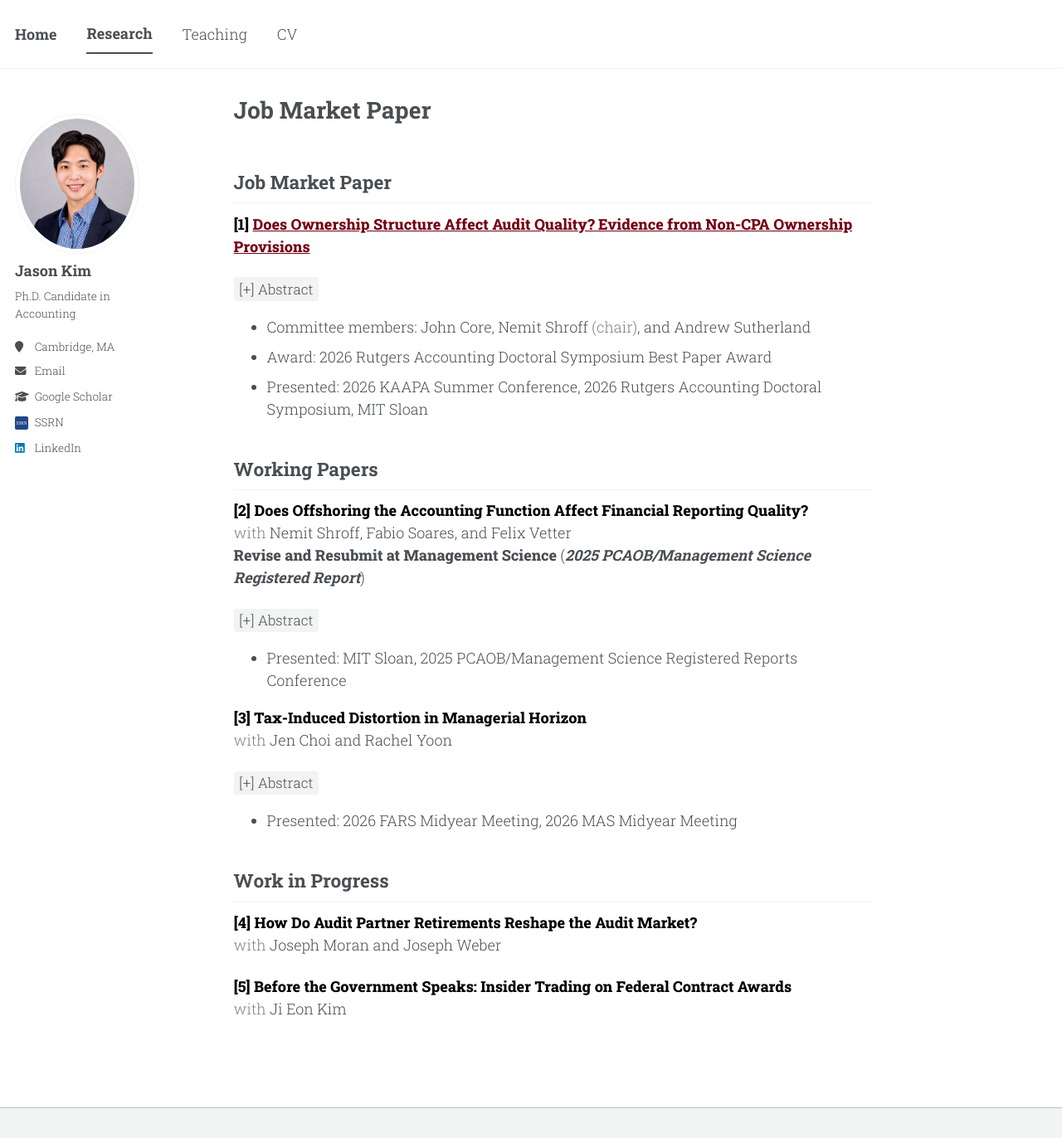
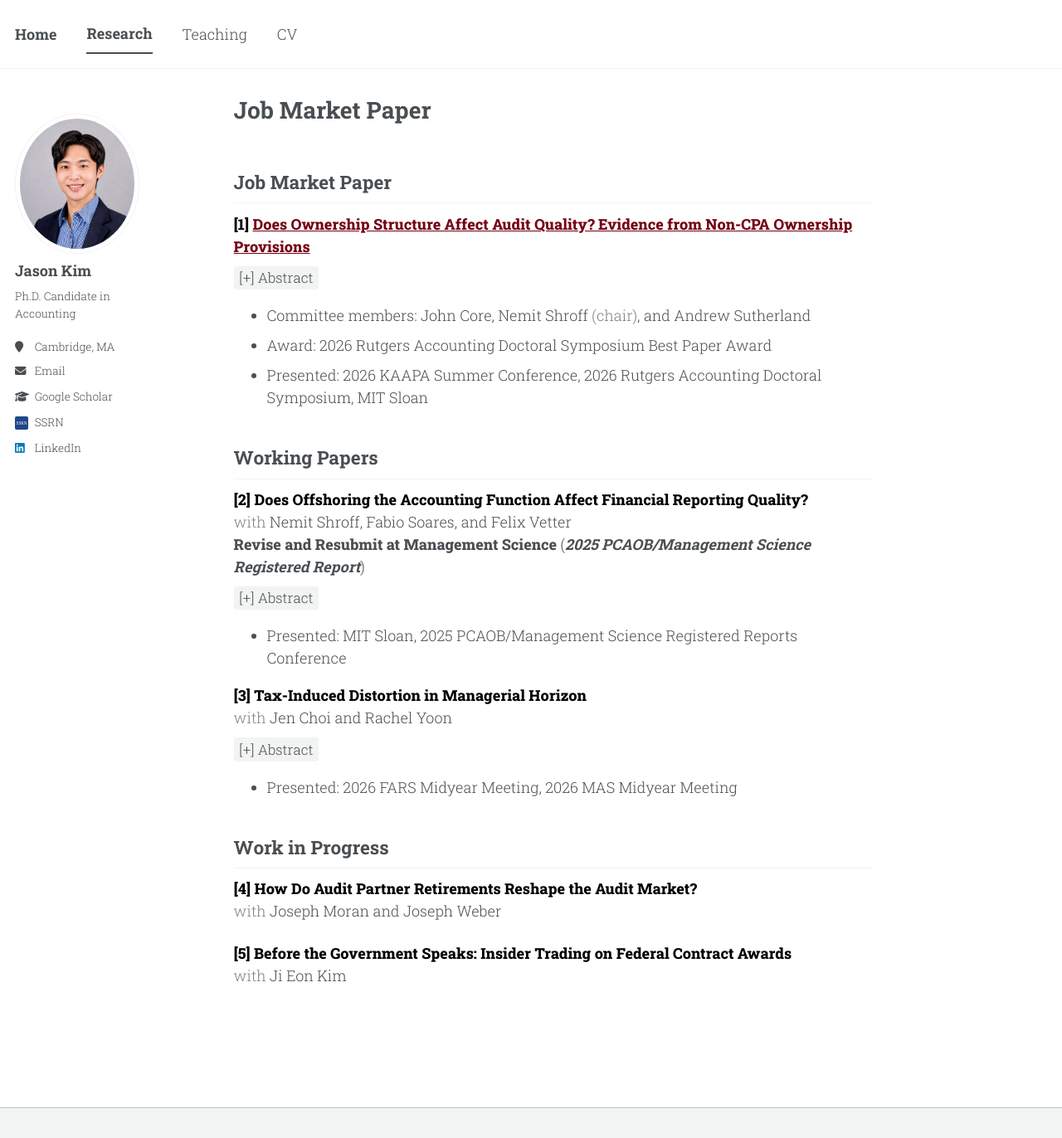
Before and after one commit to jgkim262/jgkim262.github.io, a Jekyll site: the page built from _pages/research.md, in a window 1280 px wide and 1372 px high. Shown: the whole window at 83% size. Built offline with Jekyll 4.4.1, drawn with Linux system fonts in a browser that asks for light colours; a style sheet for code colours, icons or effects is not loaded; our own code applies the rules of GitHub Pages for plain Markdown files.

Commit message:
Tighten space between paper entry and its abstract toggle
Co-Authored-By: Claude Opus 5 (1M context) <noreply@anthropic.com>

```diff
--- a/_sass/include/_utilities.scss
+++ b/_sass/include/_utilities.scss
@@ -229,6 +229,15 @@ body:hover .visually-hidden button {
   height: 1.15em;
   max-width: none;
   vertical-align: -0.28em;
+}
+
+/* Pull the abstract toggle closer to the entry above it. The preceding
+   paragraph carries the theme's 1.3em bottom margin, and margins between it
+   and <details> collapse to the larger of the two, so setting margin-top: 0
+   here would change nothing — a negative value is what actually closes the
+   gap. */
+.page__content details {
+  margin-top: -0.75em;
 }
 
 /* Abstract toggles on the research page.
```
